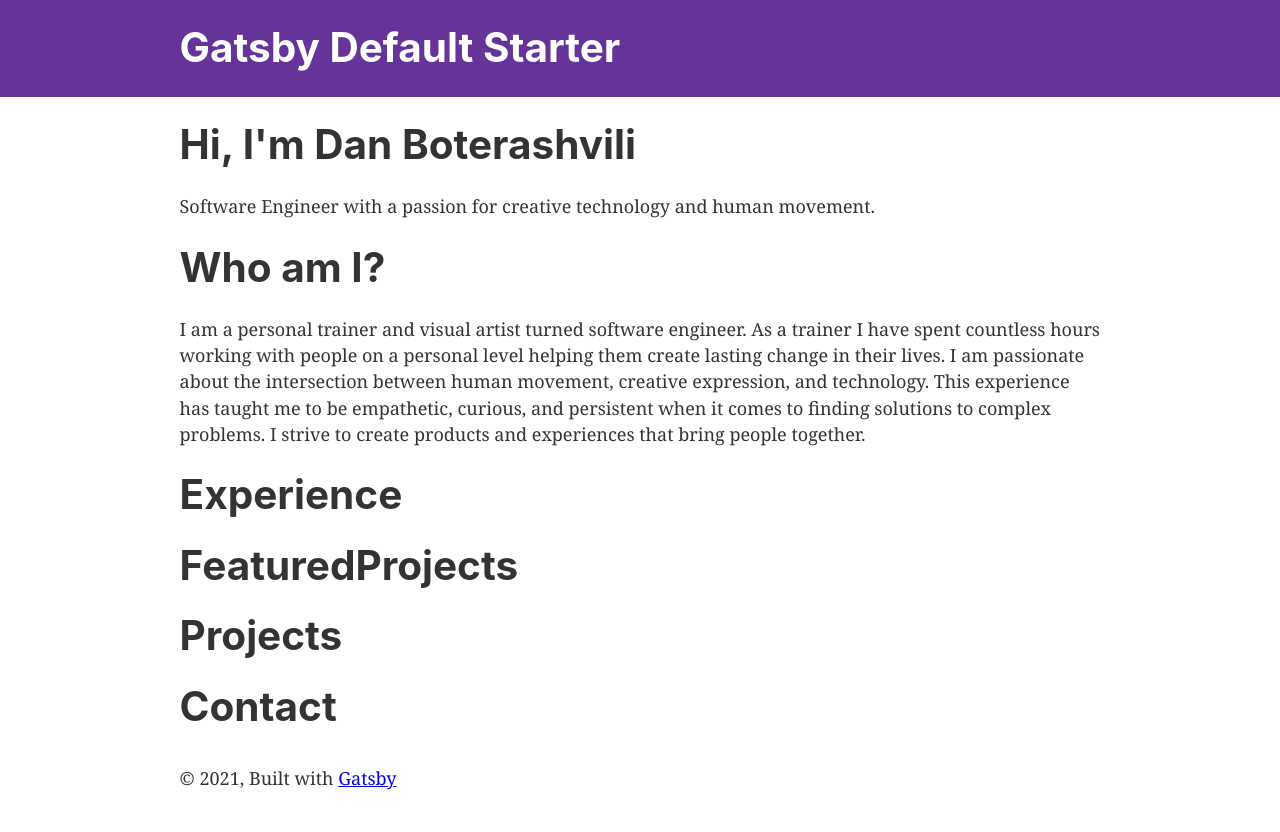
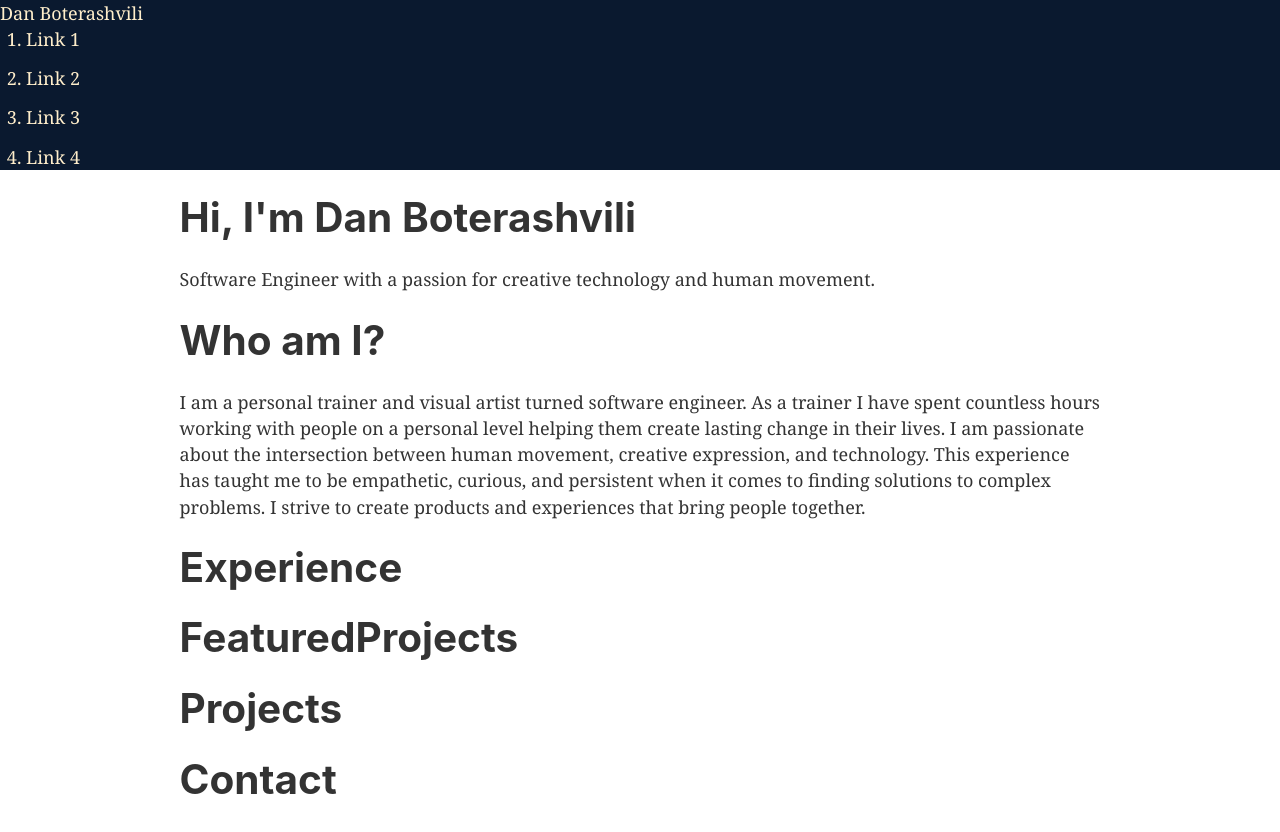
Before and after one commit to dscription/gatsby-portfolio-v1, a Gatsby site: page / in a window 1280 px wide. Built offline with nearby package versions, Linux system fonts and the light colour scheme; Gatsby itself is replaced by a stand-in of ours.

Commit message:
create Header

```diff
--- a/src/components/header.js
+++ /dev/null
@@ -1,42 +0,0 @@
-import { Link } from "gatsby"
-import PropTypes from "prop-types"
-import React from "react"
-
-const Header = ({ siteTitle }) => (
-  <header
-    style={{
-      background: `rebeccapurple`,
-      marginBottom: `1.45rem`,
-    }}
-  >
-    <div
-      style={{
-        margin: `0 auto`,
-        maxWidth: 960,
-        padding: `1.45rem 1.0875rem`,
-      }}
-    >
-      <h1 style={{ margin: 0 }}>
-        <Link
-          to="/"
-          style={{
-            color: `white`,
-            textDecoration: `none`,
-          }}
-        >
-          {siteTitle}
-        </Link>
-      </h1>
-    </div>
-  </header>
-)
-
-Header.propTypes = {
-  siteTitle: PropTypes.string,
-}
-
-Header.defaultProps = {
-  siteTitle: ``,
-}
-
-export default Header
--- a/src/components/layout.js
+++ b/src/components/layout.js
@@ -9,23 +9,23 @@ import React from "react"
 import PropTypes from "prop-types"
 import { useStaticQuery, graphql } from "gatsby"
 
-import Header from "./header"
+import Header from "./layouts/Header"
 import "./layout.css"
 
 const Layout = ({ children }) => {
-  const data = useStaticQuery(graphql`
-    query SiteTitleQuery {
-      site {
-        siteMetadata {
-          title
-        }
-      }
-    }
-  `)
+  // const data = useStaticQuery(graphql`
+  //   query SiteTitleQuery {
+  //     site {
+  //       siteMetadata {
+  //         title
+  //       }
+  //     }
+  //   }
+  // `)
 
   return (
     <>
-      <Header siteTitle={data.site.siteMetadata?.title || `Title`} />
+      <Header />
       <div
         style={{
           margin: `0 auto`,
@@ -34,15 +34,6 @@ const Layout = ({ children }) => {
         }}
       >
         <main>{children}</main>
-        <footer
-          style={{
-            marginTop: `2rem`,
-          }}
-        >
-          © {new Date().getFullYear()}, Built with
-          {` `}
-          <a href="https://www.gatsbyjs.com">Gatsby</a>
-        </footer>
       </div>
     </>
   )
--- /dev/null
+++ b/src/components/layouts/Header.js
@@ -0,0 +1,24 @@
+import React from "react"
+import styled from "styled-components"
+import { navy, peach } from "../utilities"
+
+const Header = ({ className }) => {
+  return (
+    <header className={className}>
+      <nav>
+        <span>Dan Boterashvili</span>
+        <ol>
+          <li>Link 1</li>
+          <li>Link 2</li>
+          <li>Link 3</li>
+          <li>Link 4</li>
+        </ol>
+      </nav>
+    </header>
+  )
+}
+
+export default styled(Header)`
+  background: ${navy};
+  color: ${peach};
+`
--- /dev/null
+++ b/src/components/utilities/Colors.js
@@ -0,0 +1,11 @@
+export const navy = '#0a192f'
+export const blue = '#004462'
+export const teal = '#007583'
+export const green = '#00A789'
+export const lightGreen = '#82D47B'
+export const yellow = '#F9F871'
+export const mustard = '#D8A31A'
+export const whitePurple = '#E3F0FF'
+export const peach = '#FFEECB'
+export const grey = '#A5ABBD'
+export const darkGrey = '#717788'
--- /dev/null
+++ b/src/components/utilities/index.js
@@ -0,0 +1 @@
+export * from './Colors'
```
